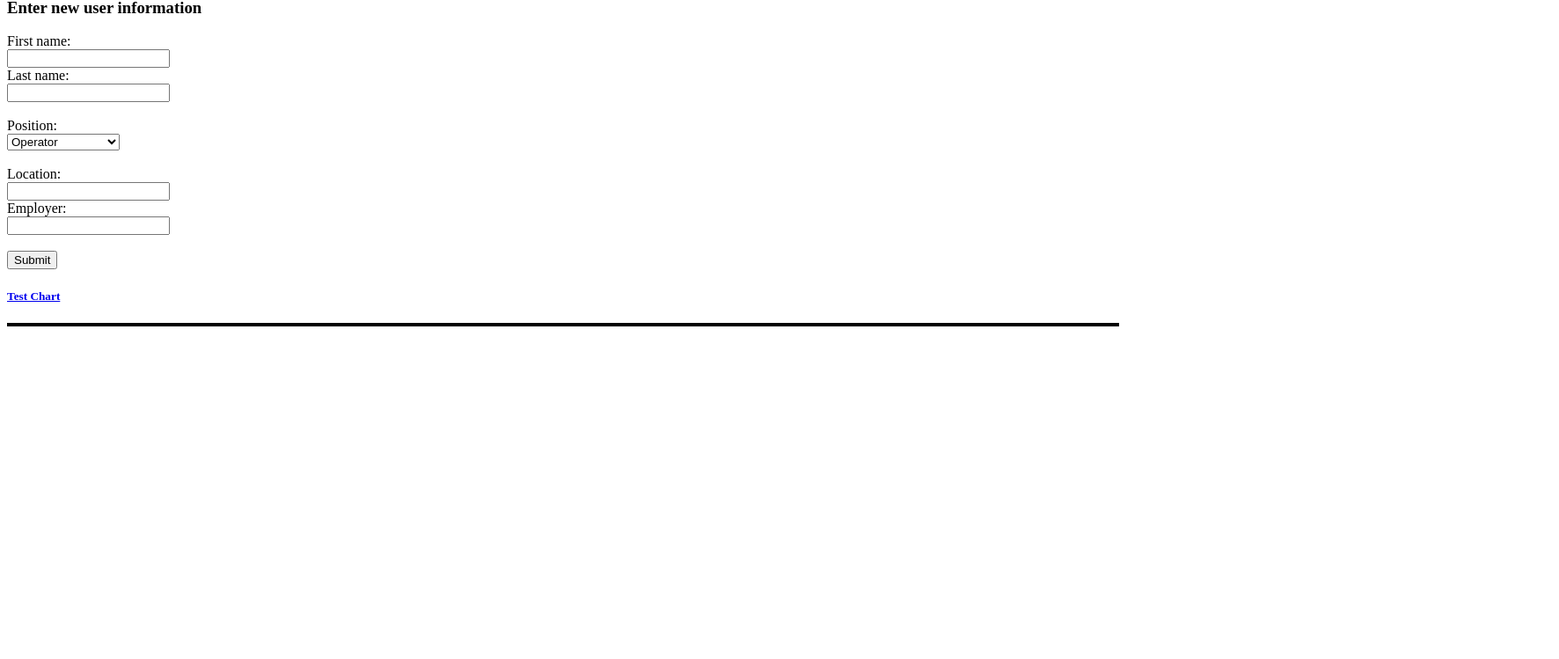
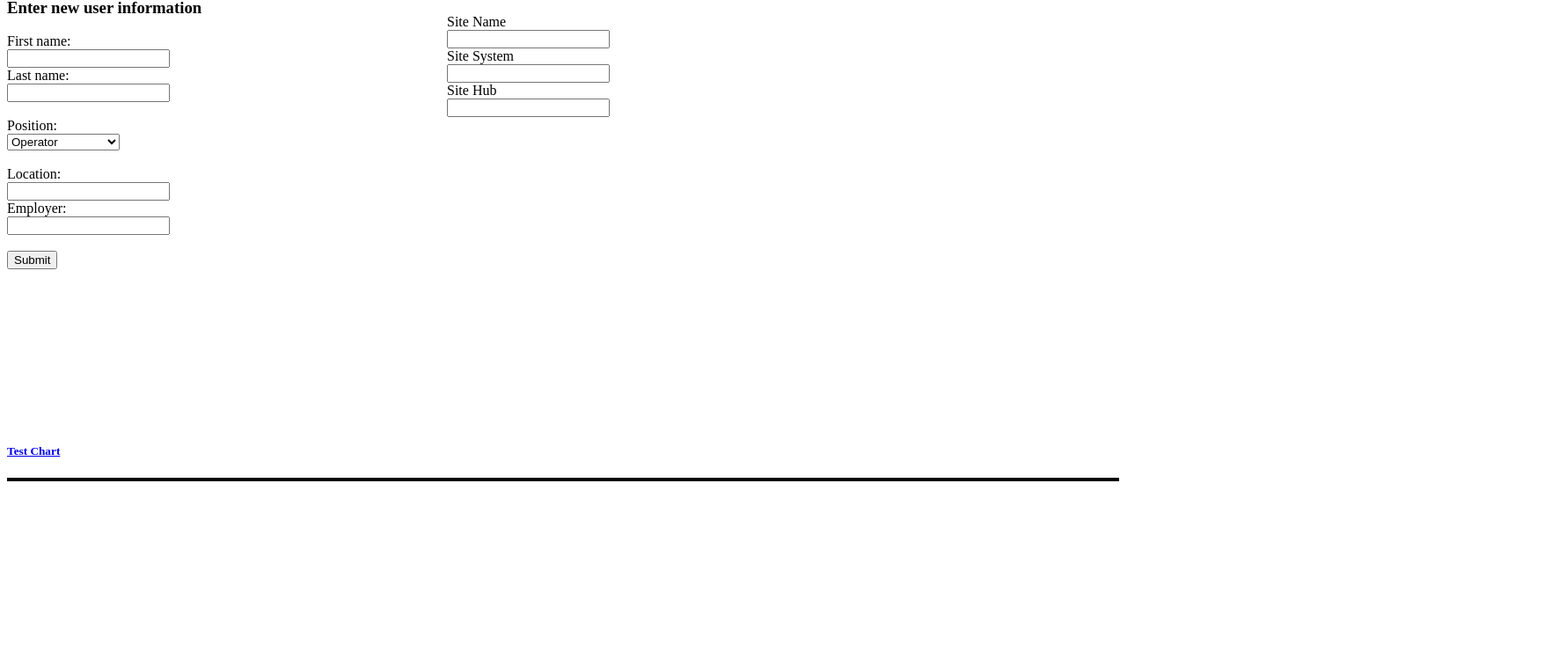
Before and after one commit to mvt3641/Flightdata, a website: page public/userinput.html in a window 1280 px wide. Shown: the part 51-800 px from the top of the page at 88% size, 1772 px wide, since content can reach past the window. Drawn offline with nearby package versions, Linux system fonts and the light colour scheme.

Commit message:
site profile built

```diff
--- a/config/connection.js
+++ b/config/connection.js
@@ -3,10 +3,10 @@ var mysql=require('mysql');
 var connection =mysql.createConnection({
 
   host: 'localhost',
-  port:  3306,
+  port:  3000,
 
   user: 'root',
-  password: 'root',
+  password: 'DodgeCity41',
   database: 'flight_data_db'
 });
 
--- a/public/styles.css
+++ b/public/styles.css
@@ -29,3 +29,9 @@ left: 900px;
 .addednewpax{
   background-color: green;
 }
+
+#siteinput{
+  position: relative;
+left: 500px;
+top: -350;
+}
--- a/public/userinput.html
+++ b/public/userinput.html
@@ -40,6 +40,25 @@
   <input type="submit" id="inputform" value="Submit">
 </form>
 </div>
+
+
+<div id="siteinput">
+  <h3>Site Input</h3>
+  <form>
+  Site Name<br>
+  <input type="text" id="siteName">
+  <br>
+  Site System<br>
+  <input type="text"id ="siteSystem">
+  <br>
+  Site Hub<br>
+  <input type ="text" id="siteHub">
+  <br>
+
+
+  </form>
+
+ </div>
 <a href="/"><h5><span></span>Test Chart</h4></a>
 
 <div id='return'class='roster'></div>
```
Also changed, not shown: public/js/site.js (added).
